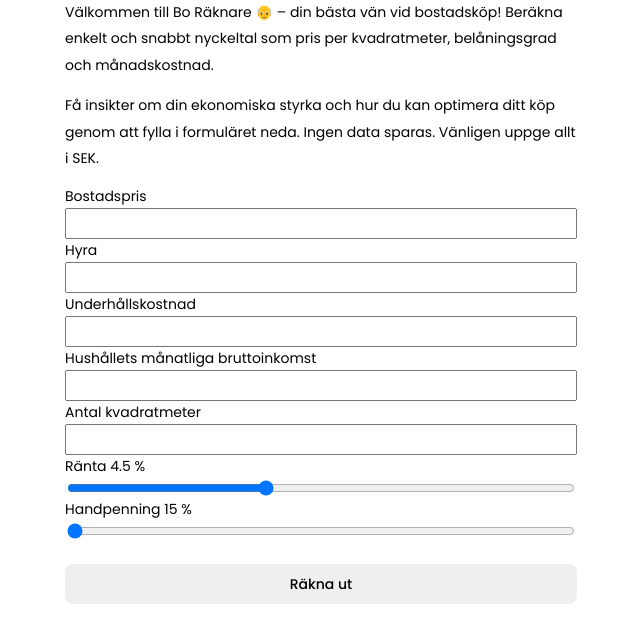
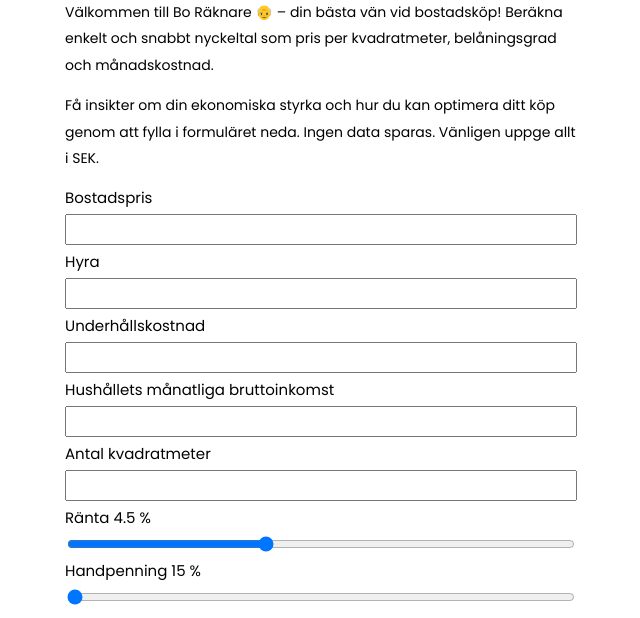
Before and after one commit to pajasthecat/house-price-calculator, a website: page public/index.html in a window 1280 px wide. Shown: the part 81-699 px from the top of the page, without its empty margins (319-959 px from the left). Drawn offline with Linux system fonts and the light colour scheme.

Commit message:
feat: increased gap

```diff
--- a/public/style/index.css
+++ b/public/style/index.css
@@ -40,7 +40,8 @@ td {
 .inputContainer {
   display: flex;
   flex-direction: column;
-  gap: 1px;
+  gap: 5px;
+  font-size: 15px;
 }
 
 input {
```
